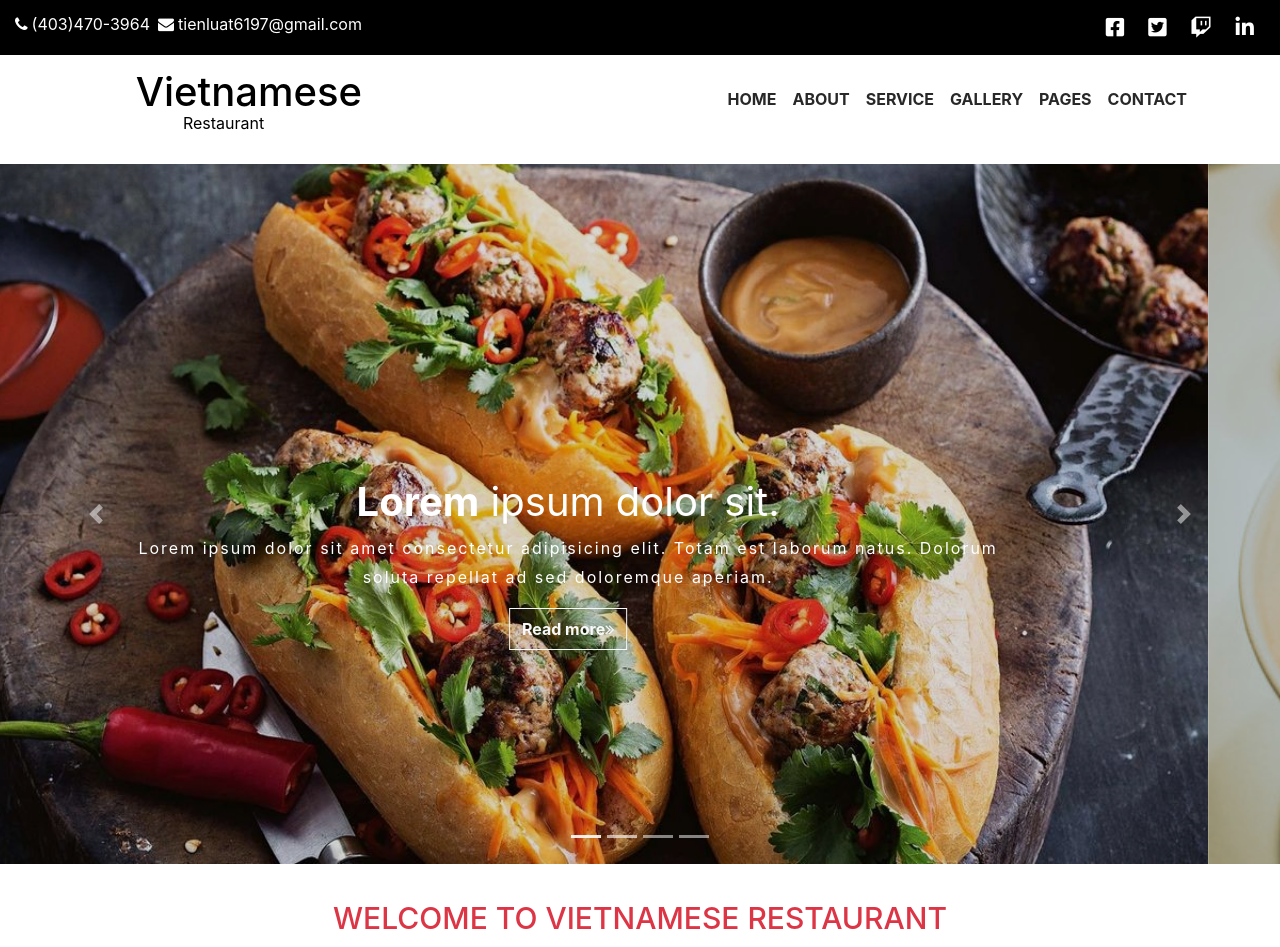
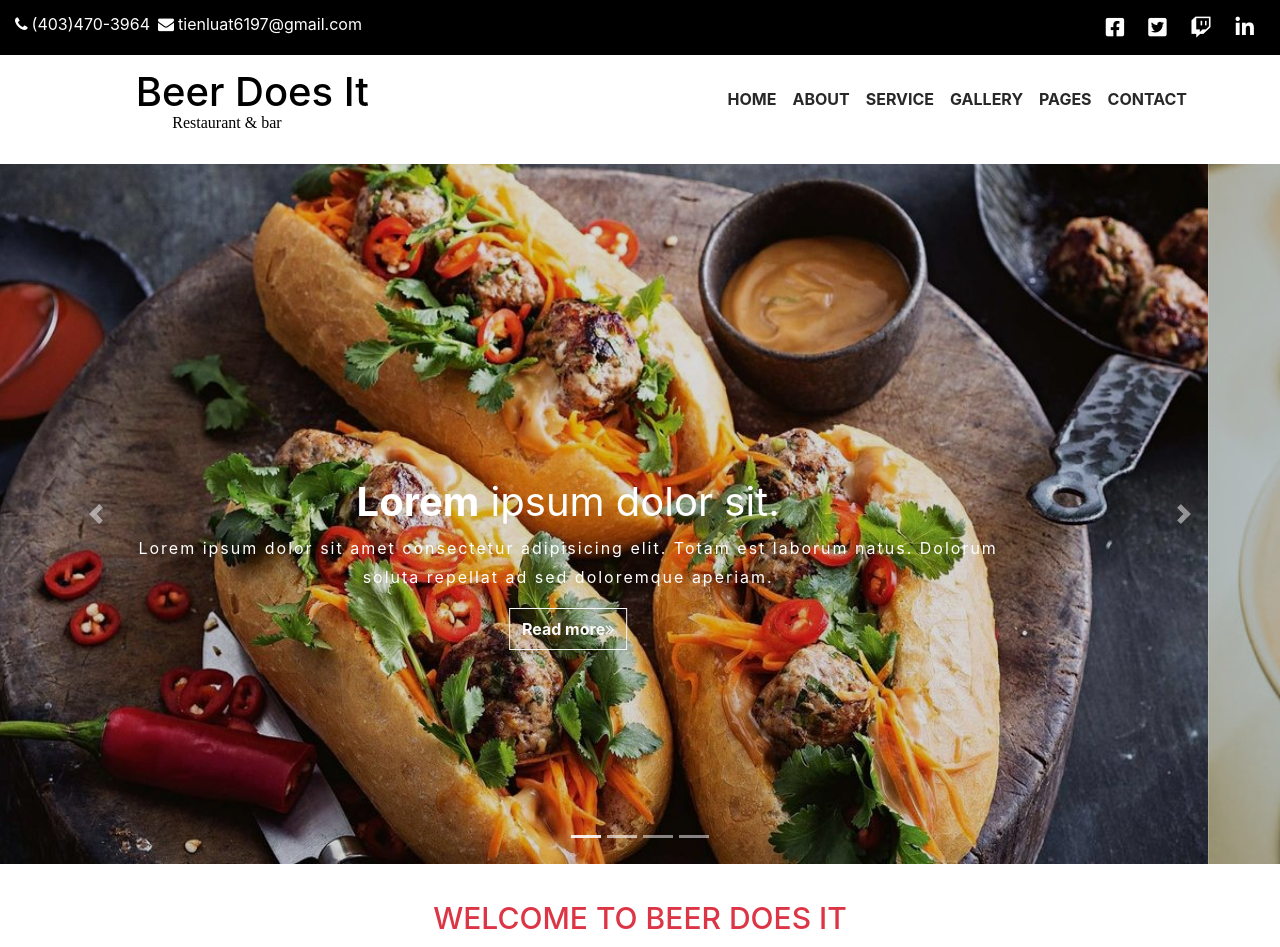
Before and after one commit to LuatNguyenn/Angular-Application, an Angular app: page / in a window 1280 px wide. Shown: the top 947 px of the page. Built offline with nearby package versions, Linux system fonts and the light colour scheme.

Commit message:
name changed

```diff
--- a/src/app/home/footer/footer.component.html
+++ b/src/app/home/footer/footer.component.html
@@ -38,12 +38,12 @@
           <h3 class="p-md-4 p-2 text-center text-md-left">Contact Info</h3>
           <p>
             <i class="fa fa-location-arrow contact-symbol"></i>
-            <span class="mx-2">8088 USA, Honey Block, New York City</span>
+            <span class="mx-2"> Calgary city, Alberta, Canada</span>
           </p>
           <p><i class="fa fa-envelope contact-symbol"></i>
-            <span>tienluat6197@gmail.com</span></p>
+            <span> tienluat6197@gmail.com</span></p>
           <p><i class="fa fa-mobile-alt contact-symbol"></i>
-            <span>+1-403-470-3964</span></p>
+            <span> +1-403-470-3964</span></p>
         </div>
       </div>
       <div class="row">
@@ -61,7 +61,7 @@
     </div>
   </div>
   <div class="bottom-footer">
-    <p class="text-center">&copy; Vietnamese Restaurant.All rights reserved | Designed by <span style="color: #eb1616">
+    <p class="text-center">&copy; Beer Does It.All rights reserved | Designed by <span style="color: #eb1616">
         <a href="https://www.linkedin.com/in/luat-nguyen-9a4525176/" target="blank" style="text-decoration: none;">Luat
           Nguyen</a></span></p>
   </div>
--- a/src/app/home/header/header.component.html
+++ b/src/app/home/header/header.component.html
@@ -22,9 +22,9 @@
         <a [routerLink]="['/main']" class="navbar-brand text-center navbar-brand--logo">
             <h1 class="mb-0">
                 <i class="fa fa-utensils"></i>
-                Vietnamese
+                Beer Does It
             </h1>
-            <p>Restaurant</p>
+            <p id="name">Restaurant & bar</p>
         </a>
 
         <button class="navbar-toggler" data-toggle="collapse" data-target="#myMenu">
--- a/src/app/home/header/headerSASS.css
+++ b/src/app/home/header/headerSASS.css
@@ -92,4 +92,8 @@ header {
     height: 685px;
   }
 }
+
+#name {
+  font-family: "Lacquer";
+}
 /*# sourceMappingURL=headerSASS.css.map */
--- a/src/app/home/header/headerSASS.scss
+++ b/src/app/home/header/headerSASS.scss
@@ -111,3 +111,6 @@ header {
 
   }
 }
+#name{
+  font-family: 'Lacquer', ;
+}
--- a/src/app/home/welcome/welcome.component.html
+++ b/src/app/home/welcome/welcome.component.html
@@ -2,7 +2,7 @@
  <section class="container welcome-section">
     <div class="row">
         <div class="col-sm welcome">
-            <h1 class="text-center text-danger mt-5-md mt-3">WELCOME TO VIETNAMESE RESTAURANT</h1>
+            <h1 class="text-center text-danger mt-5-md mt-3">WELCOME TO BEER DOES IT</h1>
             <p class="text-center text-center--custom"><strong>We deliver all fresh and tasty meals</strong></p>
             <div class="welcome__line mt-3 mb-3 mb-md-5"></div>
             <p class="text-center text-center--welcome">Lorem ipsum dolor sit amet consectetur adipisicing elit.
```
Also changed, not shown: 1 other file (tests, documents, lock files or other folders).
